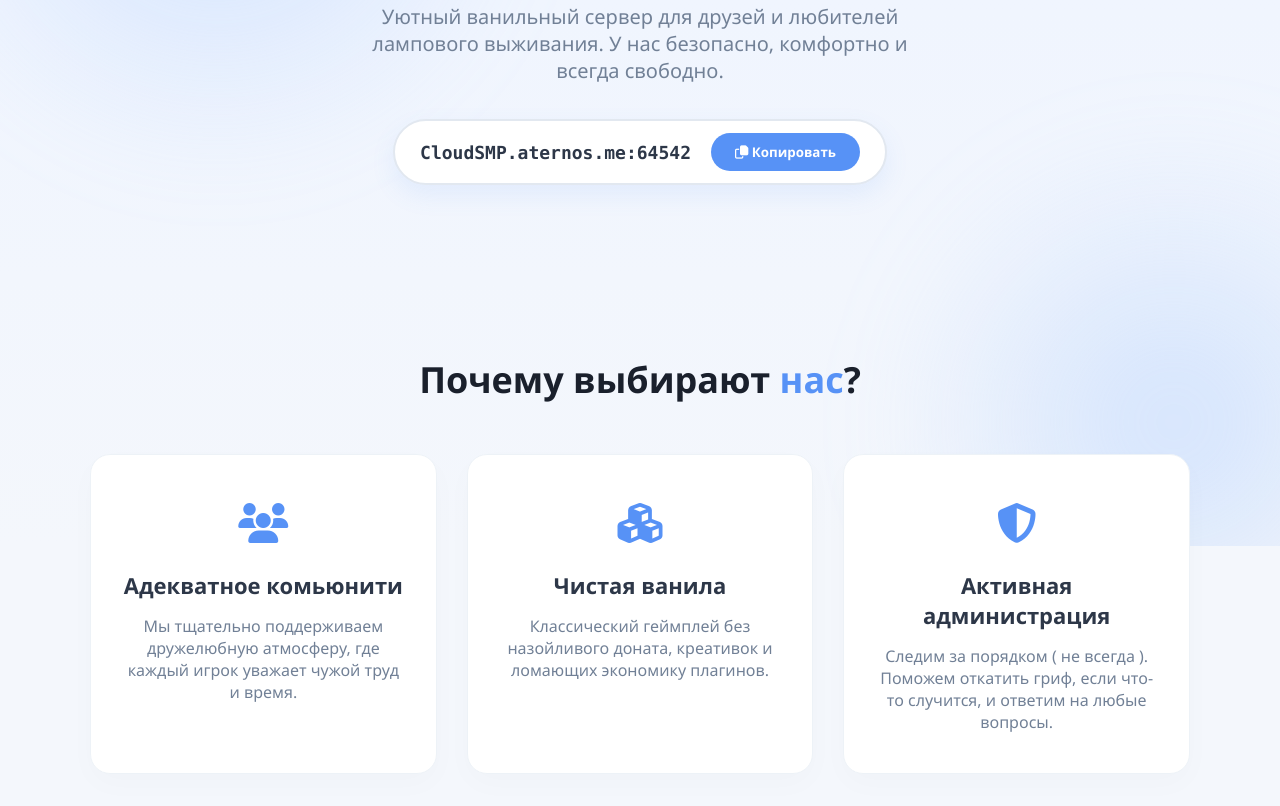
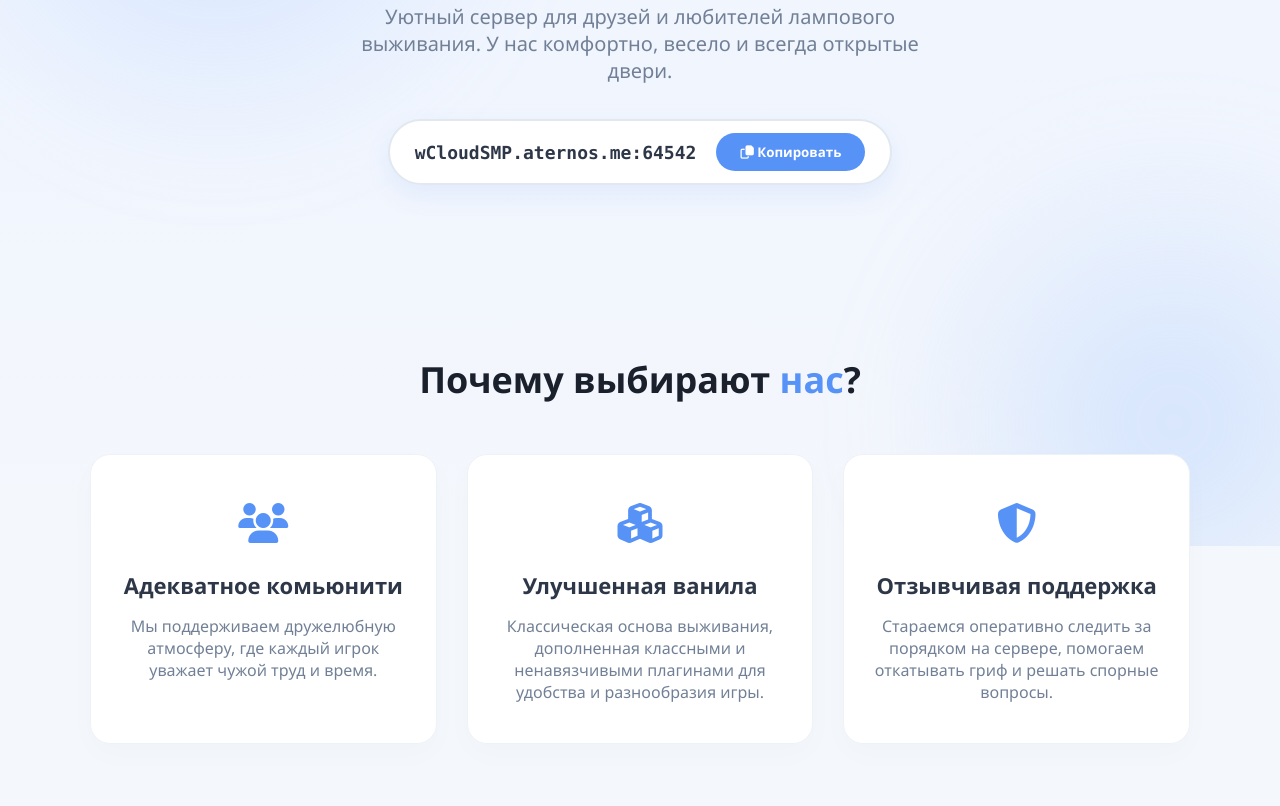
Before and after one commit to shepelevalexander0412-coder/CloudSMP, a plain HTML site: page index.html in a window 1280 px wide. Shown: the part 254-1060 px from the top of the page. Drawn offline with nearby package versions, Linux system fonts and the light colour scheme.

Commit message:
fixed site

```diff
--- a/index.html
+++ b/index.html
@@ -128,7 +128,7 @@
             animation: fadeIn 1.5s;
         }
 
-        /* Красивая кнопка IP с анимацией пульсации */
+        /* Кнопка IP с анимацией пульсации */
         .ip-wrapper {
             animation: fadeInUp 1.2s;
         }
@@ -191,7 +191,7 @@
             color: var(--primary);
         }
 
-        /* Карточки особенностей с эффектом всплытия */
+        /* Карточки особенностей */
         .features-grid {
             display: grid;
             grid-template-columns: repeat(auto-fit, minmax(300px, 1fr));
@@ -236,7 +236,7 @@
             font-size: 16px;
         }
 
-        /* Правила в виде красивых раскрывающихся пунктов */
+        /* Правила */
         .rules-container {
             max-width: 800px;
             margin: 0 auto;
@@ -346,11 +346,11 @@
     <section class="hero">
         <div class="container">
             <h1>Добро пожаловать на <span style="color: var(--primary);">CloudSMP</span>!</h1>
-            <p>Уютный ванильный сервер для друзей и любителей лампового выживания. У нас безопасно, комфортно и всегда свободно.</p>
+            <p>Уютный сервер для друзей и любителей лампового выживания. У нас комфортно, весело и всегда открытые двери.</p>
 
             <div class="ip-wrapper">
                 <div class="ip-box" onclick="copyIp()" title="Нажми, чтобы скопировать">
-                    <span class="ip-text" id="server-ip">CloudSMP.aternos.me:64542</span>
+                    <span class="ip-text" id="server-ip">wCloudSMP.aternos.me:64542</span>
                     <button class="copy-btn"><i class="fa-regular fa-copy"></i> Копировать</button>
                 </div>
             </div>
@@ -365,17 +365,17 @@
                 <div class="feature-card">
                     <div class="feature-icon"><i class="fa-solid fa-users"></i></div>
                     <h3>Адекватное комьюнити</h3>
-                    <p>Мы тщательно поддерживаем дружелюбную атмосферу, где каждый игрок уважает чужой труд и время.</p>
+                    <p>Мы поддерживаем дружелюбную атмосферу, где каждый игрок уважает чужой труд и время.</p>
                 </div>
                 <div class="feature-card">
                     <div class="feature-icon"><i class="fa-solid fa-cubes"></i></div>
-                    <h3>Чистая ванила</h3>
-                    <p>Классический геймплей без назойливого доната, креативок и ломающих экономику плагинов.</p>
+                    <h3>Улучшенная ванила</h3>
+                    <p>Классическая основа выживания, дополненная классными и ненавязчивыми плагинами для удобства и разнообразия игры.</p>
                 </div>
                 <div class="feature-card">
                     <div class="feature-icon"><i class="fa-solid fa-shield-halved"></i></div>
-                    <h3>Активная администрация</h3>
-                    <p>Следим за порядком ( не всегда ). Поможем откатить гриф, если что-то случится, и ответим на любые вопросы.</p>
+                    <h3>Отзывчивая поддержка</h3>
+                    <p>Стараемся оперативно следить за порядком на сервере, помогаем откатывать гриф и решать спорные вопросы.</p>
                 </div>
             </div>
         </div>
@@ -418,11 +418,14 @@
         </div>
     </section>
 
-<footer id="contacts">
+    <!-- Подвал / Кликабельные контакты -->
+    <footer id="contacts">
         <div class="container">
             <div class="social-links">
-                <a href="https://t.me/wCloudSMP" target="_blank" title="Наш Telegram"><i class="fa-brands fa-telegram"></i></a>
-                <a href="https://vk.com/im/channels/-239234457" target="_blank" title="Группа ВК"><i class="fa-brands fa-vk"></i></a>
+                <!-- Замени ссылки внутри href="..." на свои реальные адреса -->
+                <a href="https://discord.gg/ТВОЙ_ИНВАЙТ" target="_blank" title="Наш Discord"><i class="fa-brands fa-discord"></i></a>
+                <a href="https://t.me/ТВОЙ_КАНАЛ" target="_blank" title="Наш Telegram"><i class="fa-brands fa-telegram"></i></a>
+                <a href="https://vk.com/ТВОЯ_ГРУППА" target="_blank" title="Группа ВК"><i class="fa-brands fa-vk"></i></a>
             </div>
             <p>&copy; 2026 CloudSMP. Все права защищены. Работает на платформе Aternos.</p>
         </div>
```
